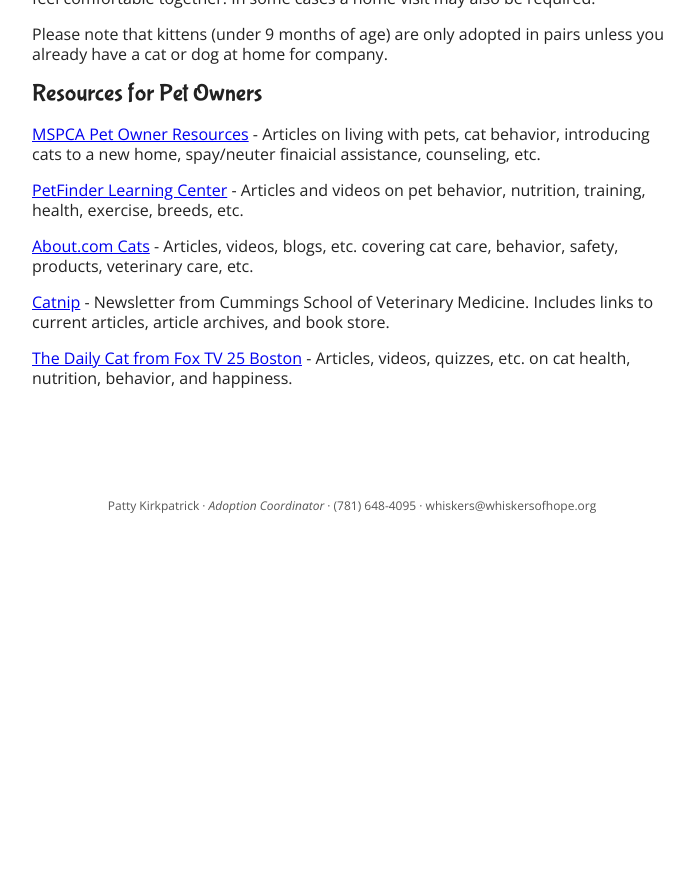
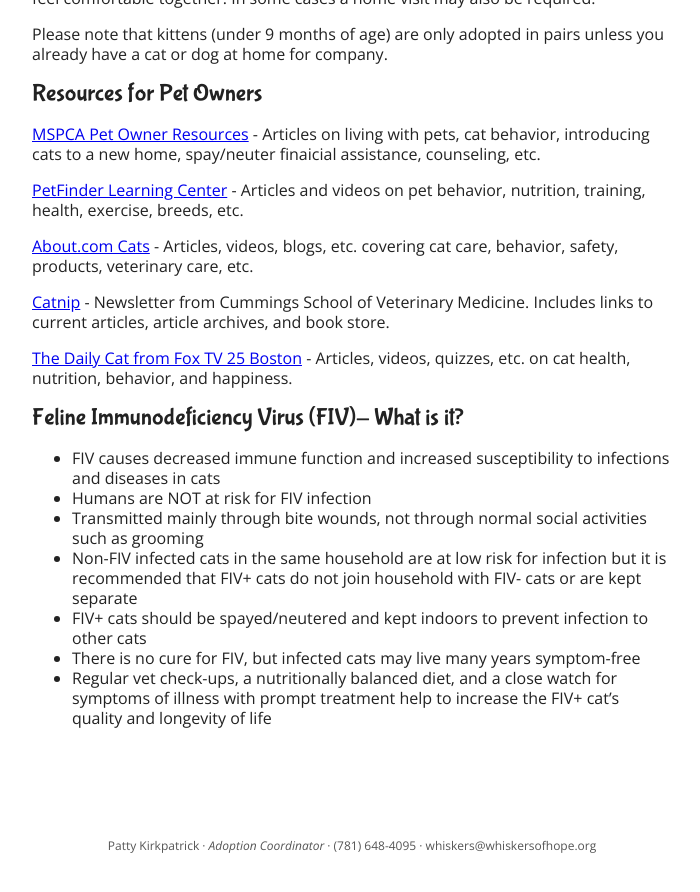
Before and after one commit to whiskers-of-hope/whiskers-of-hope.github.io, a Jekyll site: the page built from index.md, in a window 1280 px wide and 900 px high, scrolled down 1865 px. Shown: the top 892 px of the window, without its empty margins (288-988 px from the left). Built offline with Jekyll 4.4.1, drawn with Linux system fonts in a browser that asks for light colours; Markdown is read by kramdown in place of the engine named in the settings; before the commit the page ends 2425 px from its top, so only the background shows below that.

Commit message:
FIV info

```diff
--- a/index.md
+++ b/index.md
@@ -43,3 +43,13 @@ Please note that kittens (under 9 months of age) are only adopted in pairs unles
 [Catnip](http://www.tuftscatnip.com/) - Newsletter from Cummings School of Veterinary Medicine. Includes links to current articles, article archives, and book store.
 
 [The Daily Cat from Fox TV 25 Boston](http://cats.myfoxboston.com/home.html) - Articles, videos, quizzes, etc. on cat health, nutrition, behavior, and happiness.
+
+## Feline Immunodeficiency Virus (FIV)- What is it?
+
+* FIV causes decreased immune function and increased susceptibility to infections and diseases in cats
+* Humans are NOT at risk for FIV infection
+* Transmitted mainly through bite wounds, not through normal social activities such as grooming
+* Non-FIV infected cats in the same household are at low risk for infection but it is recommended that FIV+ cats do not join household with FIV- cats or are kept separate
+* FIV+ cats should be spayed/neutered and kept indoors to prevent infection to other cats
+* There is no cure for FIV, but infected cats may live many years symptom-free
+* Regular vet check-ups, a nutritionally balanced diet, and a close watch for symptoms of illness with prompt treatment help to increase the FIV+ cat’s quality and longevity of life
```
